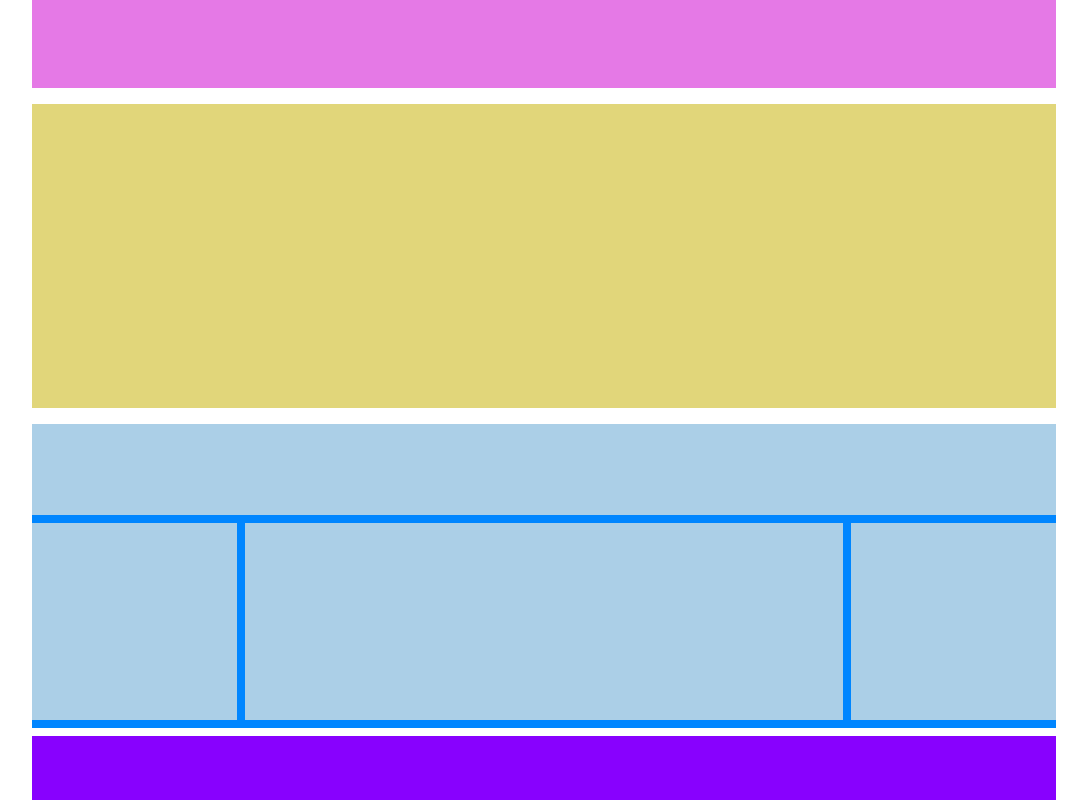
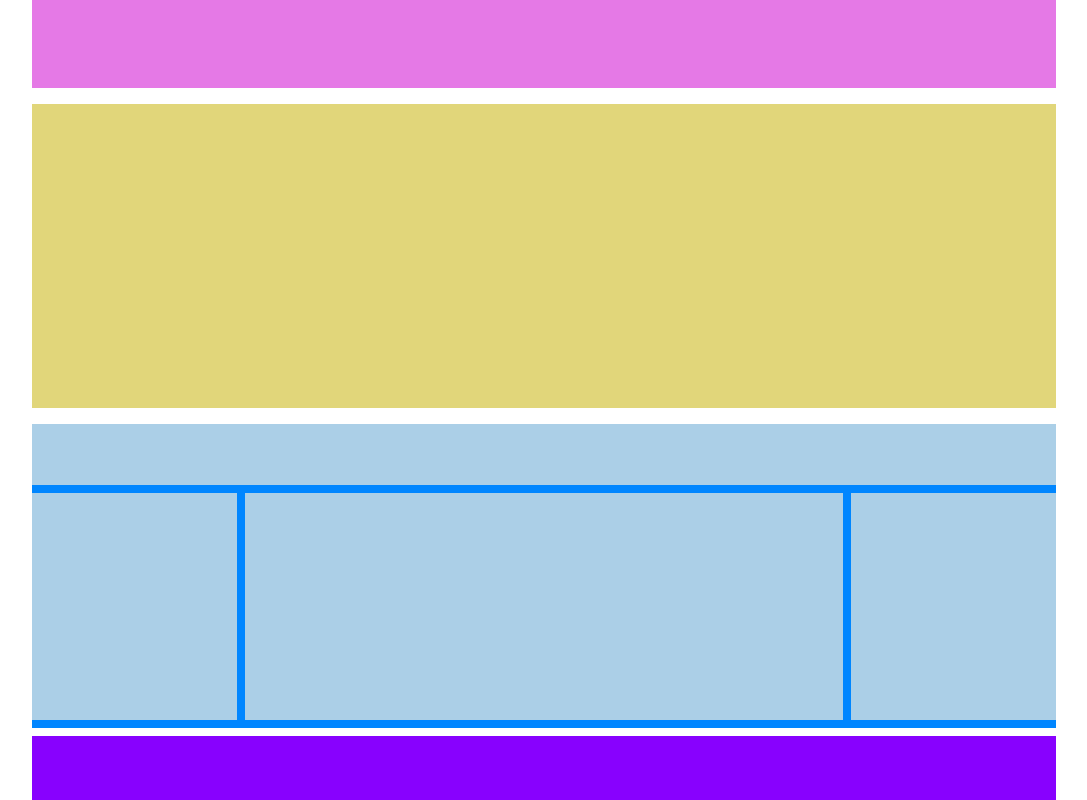
Before and after one commit to FedeFigio/htmlcss-wp, a plain HTML site: page index.html in a window 1280 px wide. Shown: the whole page, without its empty margins (96-1183 px from the left). Drawn offline with Linux system fonts and the light colour scheme.

Commit message:
fine esercizio struttura-wp

```diff
--- a/assets/css/master.css
+++ b/assets/css/master.css
@@ -111,13 +111,13 @@ main {
 }
 
 .int-item {
-    height: 30%;
+    height: 20%;
 }
 
 .item-left,
 .item-right,
 .item-middle {
-    height: 70%;
+    height: 80%;
     padding-top: .5rem;
     padding-bottom: .5rem;
 }
```
